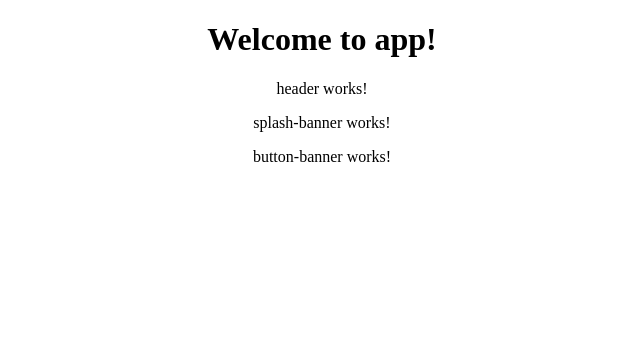
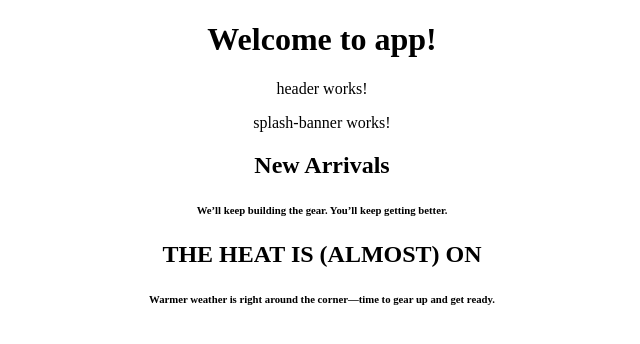
Before and after one commit to evan-mcconnell/under-armour-clone, an Angular app: page / in a window 1280 px wide. Shown: the top 344 px of the page, without its empty margins (318-958 px from the left). Built offline with nearby package versions, Linux system fonts and the light colour scheme.

Commit message:
add functionality to pass button banner data from data file => main => buttons banner

```diff
--- a/src/app/button-banner/button-banner.component.html
+++ b/src/app/button-banner/button-banner.component.html
@@ -1,3 +1,3 @@
-<p>
-  button-banner works!
-</p>
+<h2>{{data.name}}</h2>
+<h6>{{data.sub}}</h6>
+<!-- <button *ngFor(let button of data.buttons)>{{button}}</button> -->
--- a/src/app/main/btnBanner.model.ts
+++ b/src/app/main/btnBanner.model.ts
@@ -1,4 +1,4 @@
-export class buttonBanner {
+export class ButtonBanner {
     public name: string;
     public sub: string;
     public buttons: string[];
--- a/src/app/main/main.component.html
+++ b/src/app/main/main.component.html
@@ -1,4 +1,4 @@
 <app-splash-banner></app-splash-banner>
 
 
-<app-button-banner></app-button-banner>
+<app-button-banner *ngFor="let banner of buttonBanners" [data]="banner"></app-button-banner>
--- a/src/app/main/main.component.ts
+++ b/src/app/main/main.component.ts
@@ -1,6 +1,6 @@
 import { Component, OnInit } from '@angular/core';
 import { buttonBannerData } from './bannerData';
-import { buttonBanner } from './btnBanner.model';
+import { ButtonBanner } from './btnBanner.model';
 
 @Component({
   selector: 'app-main',
@@ -8,10 +8,11 @@ import { buttonBanner } from './btnBanner.model';
   styleUrls: ['./main.component.scss']
 })
 export class MainComponent implements OnInit {
-  public buttonBanner: any;
-  public buttonBanners: buttonBanner[] = buttonBannerData;
+  public ButtonBanner: any;
+  public buttonBanners: ButtonBanner[] = buttonBannerData;
   constructor() {
   }
   ngOnInit() {
+    console.log(this.buttonBanners);
   }
 }
```
Also changed, not shown: src/app/button-banner/button-banner.component.ts (+5 -4 lines).
